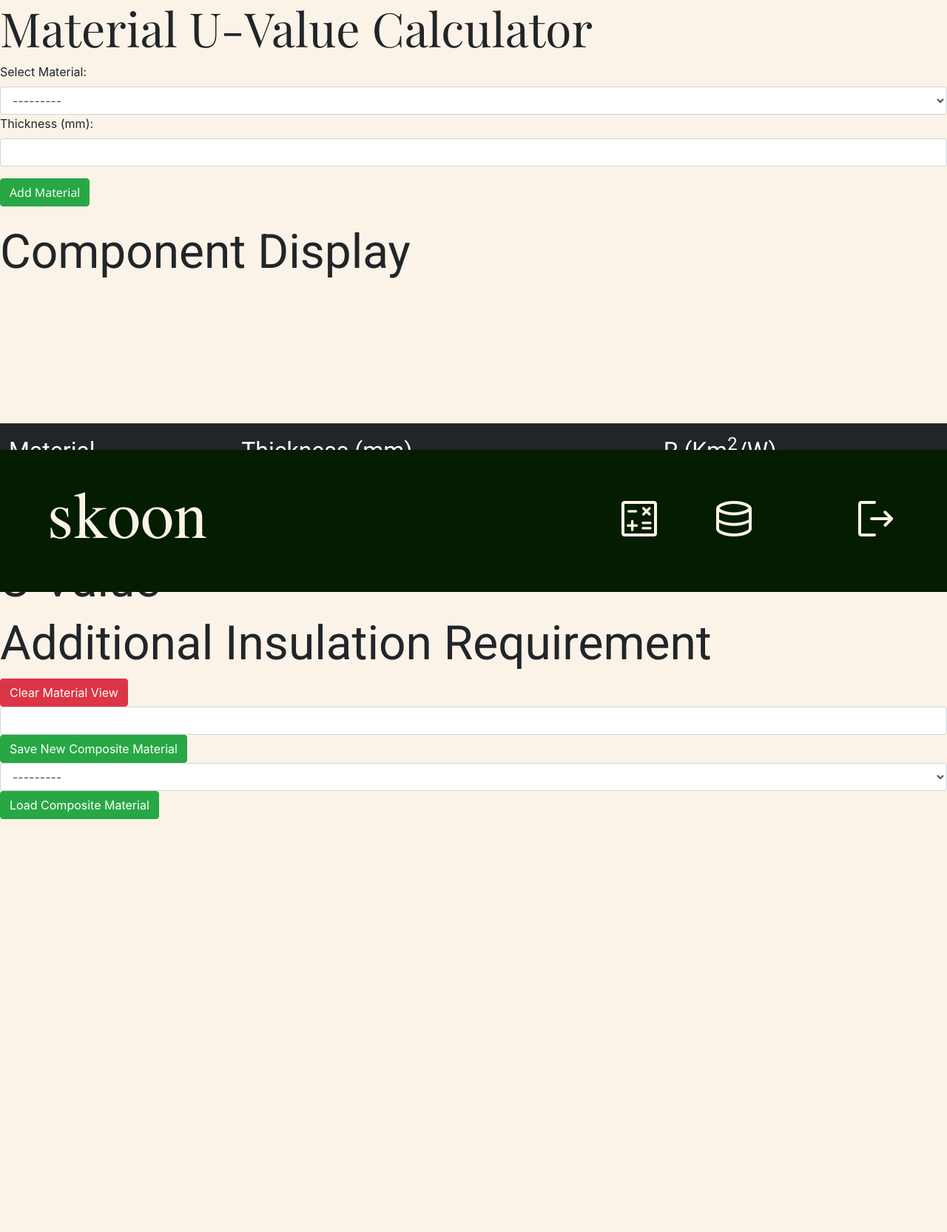
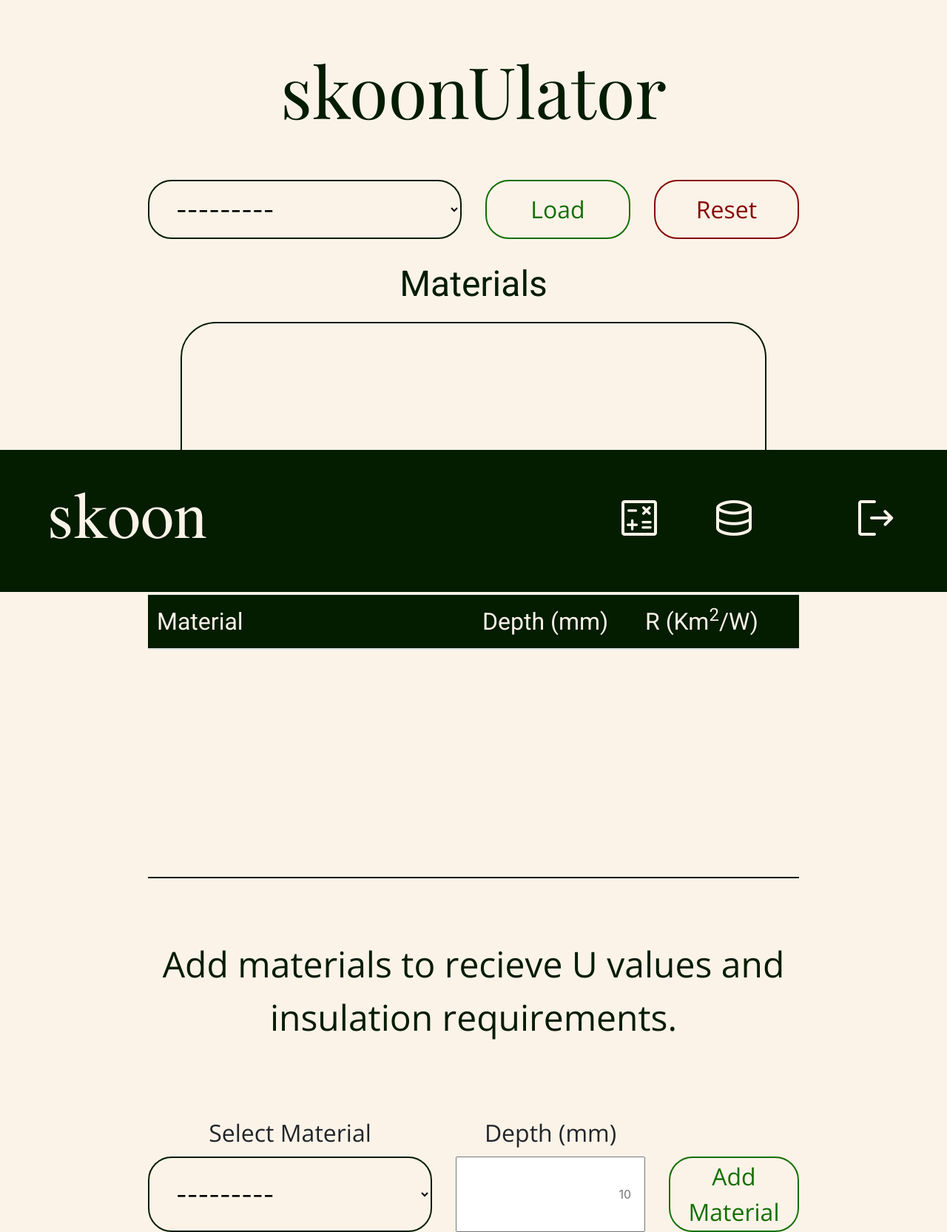
Before and after one commit to BenCurrieDev/SkoonAssignment, a Django app: page / in a window 1280 px wide. Shown: the whole page at 74% size. Before the commit the page ends 1107 px from the top, so only its background shows below. Run offline with Django 4.2, Linux system fonts and the light colour scheme; a user stored in the database is signed in; data comes from the database, SQL or seed files in the repository; both versions use the stored data as it was after the commit; lists and menus that the app fills with data are empty; some libraries are stand-ins or nearby versions.

Commit message:
styled majority of calc page for mobile

```diff
--- a/static/css/skoon.css
+++ b/static/css/skoon.css
@@ -12,10 +12,10 @@
     --fw-skoon-sub: 400;
     --fw-skoon-body: 300;
 
-    --fs-h1: 10rem;
+    --fs-h1: 6rem;
     --fs-h2: 4rem;
     --fs-h3: 4rem;
-    --fs-h4: 2rem;
+    --fs-h4: 3rem;
 
     --fs-pl: 2rem;
     --fs-p: 1.6rem;
@@ -27,6 +27,7 @@
 
 html, body {
     height: 100%;
+    width: 100%;
     margin: 0px;
 }
 
@@ -56,12 +57,19 @@ h3 {
     font-size: var(--fs-h3);
 }
 
-h4, th {
+h4 {
     font-size: var(--fs-h4);
 }
 
+th {
+    font-size: var(--fs-pl);
+}
 td, p, button, a, li {
-    font-size: var(--fs-p);
+    font-size: var(--fs-pl);
+}
+
+h1, h2, h3, h4, p, a {
+    color: #041c00;
 }
 
 .bg-skoon-light {
@@ -79,6 +87,31 @@ td, p, button, a, li {
 
 .fc-skoon-dark {
     color: var(--bs-skoon-dark);
+}
+
+.my-button {
+    background-color: var(--bs-skoon-light);
+    border-radius: 2rem;
+    font-family: var(--ff-skoon-body);
+    font-size: 2rem;
+}
+
+.my-submit {
+    color: #126f02;
+    border: 2px solid #126f02;
+}
+
+.my-cancel {
+    color: rgb(135, 3, 3);
+    border: 2px solid rgb(135, 3, 3);
+}
+
+.my-input {
+    background-color: var(--bs-skoon-light);
+    border: 2px solid var(--bs-skoon-dark);
+    border-radius: 2rem;
+    padding-inline: 2rem;
+    font-size: 2rem;
 }
 
 
@@ -163,6 +196,7 @@ nav {
     background-color: #041c00;
     position: fixed;
     bottom: 0;
+    z-index: 3;
 }
 
 .my-nav-container {
@@ -198,3 +232,143 @@ nav {
 .my-navlinks .logout {
     margin-left: 4rem;
 }
+
+/* main container */
+
+.my-main-container {
+    width: 92%;
+    max-width: 55rem;
+    display: grid;
+    grid-template-columns: 1fr 1fr 1fr 1fr;
+    gap: 0rem 2rem;
+    grid-template-rows: auto;
+    grid-template-areas:
+    "header header header header"
+    "ls ls ls clear-submit"
+    "header2 header2 header2 header2"
+    "display-wall display-wall display-wall display-wall"
+    "component-table component-table component-table component-table"
+    "calculations-div calculations-div calculations-div calculations-div"
+    "component-form component-form component-form component-form";
+    margin-inline: auto;
+    justify-content: center;
+    text-align: center;
+}
+
+/* calculator grid */
+
+.page-heading {
+    grid-area: header;
+    margin-top: 4rem;
+    margin-bottom: 4rem;
+}
+
+.ls {
+    grid-area: ls;
+    display: grid;
+    grid-template-columns: 1fr 1fr 1fr;
+    gap: 2rem;
+    grid-template-areas: "ls-input ls-input ls-submit";
+    margin-bottom: 2rem;
+    height: 5rem;
+}
+
+.ls-input {
+    grid-area: ls-input;
+    height: 100%;
+}
+
+.ls-submit {
+    grid-area: ls-submit;
+}
+
+.clear-button {
+    height: 100%;
+    width: 100%;
+}
+
+.header2 {
+    grid-area: header2;
+    margin-bottom: 1rem;
+}
+
+.display-wall {
+    grid-area: display-wall;
+    border: 2px solid var(--bs-skoon-dark);
+    border-radius: 3rem;
+    width: 90%;
+    margin-inline: auto;
+}
+
+.component-table {
+    grid-area: component-table;
+    margin-top: 2rem;
+    border-bottom: 2px solid var(--bs-skoon-dark);
+    height: 24rem;
+    overflow: scroll;
+    width: 100%;
+}
+
+.calculations-div {
+    grid-area: calculations-div;
+    height:20rem;
+    display: flex;
+    justify-content: center;
+    align-items: center;
+
+}
+
+.component-form {
+    grid-area: component-form;
+    display: grid;
+    grid-template-columns: 1fr 1fr 1fr 1fr;
+    gap: 0rem 2rem;
+    grid-template-areas:
+        "material-label material-label thickness-label ."
+        "material-input material-input thickness-input component-submit";
+
+}
+
+.material-label, .thickness-label {
+    font-size: 2rem;
+    font-family: var(--ff-skoon-body);
+}
+
+.material-label {
+    grid-area: material-label;
+}
+
+.thickness-label {
+    grid-area: thickness-label;
+}
+
+.material-input {
+    grid-area: material-input;
+}
+
+.thickness-input {
+    grid-area: thickness-input;
+}
+
+.component-submit {
+    grid-area: component-submit;
+}
+
+.insulation {
+    grid-area: insulation;
+}
+
+.clear-submit {
+    grid-area: clear-submit;
+    margin-bottom: 2rem;
+}
+
+.button-text {
+    font-size: 2rem;
+    font-family: var(--ff-skoon-body);
+    font-weight: 300;
+}
+
+.calcs-help p {
+    font-size: 3rem;
+}
--- a/templates/home.html
+++ b/templates/home.html
@@ -4,46 +4,43 @@
 
 {% block content %}
 
-    <h2>Material U-Value Calculator</h2>
+    <h1 class="page-heading">skoonUlator</h1>
 
-    <form method="POST">
+    <form method="POST" class="component-form">
 
         {% csrf_token %}
         {% render_field component_form.add_material %}
-        <div class="form-group">
+        <label for="material" class="material-label">Select Material</label>
+        {% render_field component_form.material id="material" class="material-input my-input" %}
 
-            <label for="material">Select Material:</label>
-            {% render_field component_form.material id="material" class="form-control" %}
+        <label for="thickness" class="thickness-label">Depth (mm)</label>
+        {% render_field component_form.thickness id="thickness" class="thickness-input" placeholder="10" style="text-align:right;" %}
 
-            <label for="thickness">Thickness (mm):</label>
-            {% render_field component_form.thickness id="thickness" class="form-control" %}
 
-        </div>
-
-        <button type="submit" class="btn btn-success" name="addMaterialButton">Add Material</button>
+        <button type="submit" class="my-button my-submit component-submit" name="addMaterialButton">Add Material</button>
 
     </form>
 
 
-    <h3 class="mt-4 mb-2">Component Display{% if composites %}: {{ active_composite.name }}{% endif %}</h3>
+    <h4 class="header2" style="height: 3rem">{% if composites %}{{ active_composite.name }}{% else %}Materials{% endif %}</h4>
 
-    <div style="display:flex; justify-content:center; height:10rem; margin-block: 1rem;">
+    <div class="display-wall" style="display:flex; justify-content:center; height:20rem; margin-block: 1rem;">
       {% if components %}
-        <div style="height:100%; border:2px solid black; width: auto; display: flex;">
+        <div style="height:100%; border-right:2px solid black; border-left:2px solid black; width: auto; display: flex;">
           {% for component in components %}
             <div style="height:100%; width:{{ component.thickness }}px; background-color:{{ component.material.color }}"></div>
           {% endfor %}
         </div>
       {% endif %}
     </div>
+    <div class="component-table">
+      <table class="table" style="text-align: left;">
 
-    <table class="table">
-
-        <thead class="thead-dark">
+        <thead class="bg-skoon-dark fc-skoon-light" style="border: none;">
           <tr>
-            <th>Material</th>
-            <th>Thickness (mm)</th>
-            <th>R (Km<sup>2</sup>/W)</th>
+            <th style="width: 50%;">Material</th>
+            <th style="width: 25%;">Depth (mm)</th>
+            <th style="width: 25%;">R (Km<sup>2</sup>/W)</th>
           </tr>
         </thead>
 
@@ -62,51 +59,74 @@
           </tbody>
 
       </table>
-      <div>
-        <h3>{{ uVal }}</h3>
-        <h3>U Value</h3>
+
     </div>
-      <div>
-        <h3>{{ insulation }}</h3>
-        <h3>Additional Insulation Requirement</h3>
-      </div>
-      {% if components %}
-        <div>
-          <form method="POST">
-            {% csrf_token %}
-            {% render_field insulator_form.calculate_insulation %}
-            {% render_field insulator_form.target_u id="target_u" class="form-control" %}
-            <input type="submit" value="Calculate Additional Insulation" class="btn btn-success" name="saveButton">
-          </form>
-        </div>
-      {% endif %}
-
-      <form method="POST">
-        {% csrf_token %}
-        {% render_field clear_form.clear_material_view %}
-        <input type="submit" value="Clear Material View" class="btn btn-danger" name="clearButton">
-      </form>
-
-      {% if not composites %}
-
-        <form method="POST">
-          {% csrf_token %}
-          {% render_field save_form.save_composite %}
-          {% render_field save_form.name id="name" class="form-control" %}
-          <input type="submit" value="Save New Composite Material" class="btn btn-success" name="saveButton">
-        </form>
-
-      {% endif %}
-
-        <form method="GET">
-          {% csrf_token %}
-          {% render_field load_form.load_composite %}
-          {% render_field load_form.composite id="load" class="form-control" %}
-          <input type="submit" value="Load Composite Material" class="btn btn-success" name="loadButton">
-        </form>
 
 
 
 
 
+    <div class="calculations-div">
+      {% if components %}
+        <div>
+          <p>U</p>
+          <p>{{ uVal }}</p>
+        </div>
+        {% if insulation %}
+          <div>
+            <p>Additional Insulation Requirement</p>
+            <p>{{ insulation }}mm</p>
+          </div>
+        {% else %}
+          <div>
+            <p>No Insulation Requirements Calculated</p>
+          </div>
+        {% endif %}
+        <form method="POST" class="insulation">
+          {% csrf_token %}
+          {% render_field insulator_form.calculate_insulation %}
+          {% render_field insulator_form.target_u id="target_u" class="insulation-input" %}
+          <input type="submit" value="Calculate Additional Insulation" class="button-text btn btn-success insulation-submit" name="saveButton">
+        </form>
+      {% else %}
+        <div class="calcs-help">
+            <p>Add materials to recieve U values and insulation requirements.</p>
+        </div>
+      {% endif %}
+   </div>
+
+
+
+
+
+
+    <form method="POST" class="clear-submit">
+      {% csrf_token %}
+      {% render_field clear_form.clear_material_view %}
+      <input type="submit" value="{% if composites %}Close{% else %}Reset{% endif %}" class="my-button my-cancel clear-button" name="clearButton">
+    </form>
+
+    {% if components %}
+
+        <form method="POST" class="ls">
+          {% csrf_token %}
+          {% render_field save_form.save_composite %}
+          {% render_field save_form.name id="name" class="ls-input my-input" placeholder="Enter name..." %}
+          <input type="submit" value="Save As" class="my-button my-submit ls-submit" name="saveButton">
+        </form>
+
+    {% else %}
+
+        <form method="GET" class="ls">
+          {% csrf_token %}
+          {% render_field load_form.load_composite %}
+          {% render_field load_form.composite id="load" class="ls-input my-input" %}
+          <input type="submit" value="Load" class="my-button my-submit ls-submit" name="loadButton">
+        </form>
+
+    {% endif %}
+
+
+
+
 {% endblock %}
```
Also changed, not shown: db.sqlite3. Lines whose indentation alone changed are shown as unchanged.
